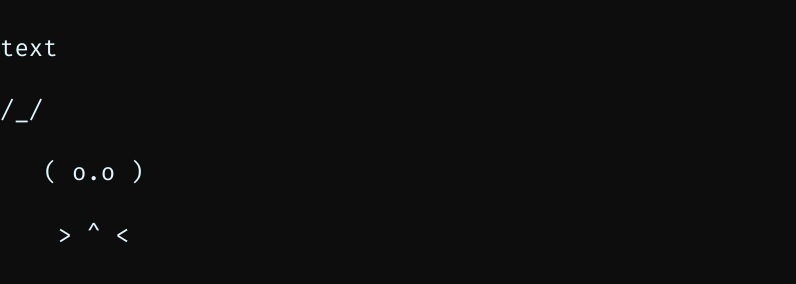
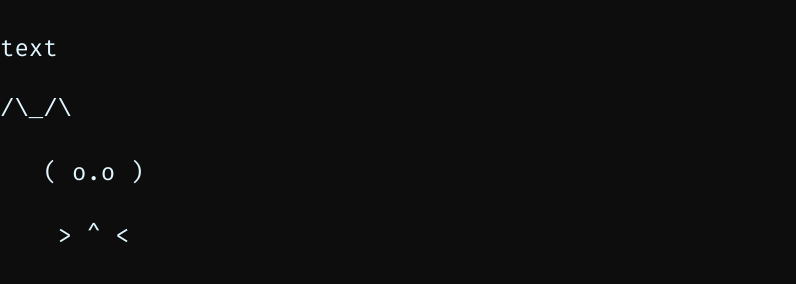
Before and after one commit to Qweary/Qweary.github.io, a Jekyll site: the page built from _posts/2026-02-03-ads-v2.md, in a window 1280 px wide and 900 px high, scrolled down 10416 px. Shown: the part 166-450 px from the top of the window, without its empty margins (0-796 px from the left). Built offline with Jekyll 4.4.1, drawn with Linux system fonts in a browser that asks for light colours; a script that is not in the unit is left out.

Commit message:
Update 2026-02-03-ads-v2.md

```diff
--- a/_posts/2026-02-03-ads-v2.md
+++ b/_posts/2026-02-03-ads-v2.md
@@ -344,7 +344,7 @@ And yes, the kitty payload executed perfectly:
 
 text
 
-/\_/
+    /\_/\
 
    ( o.o )
 
```
